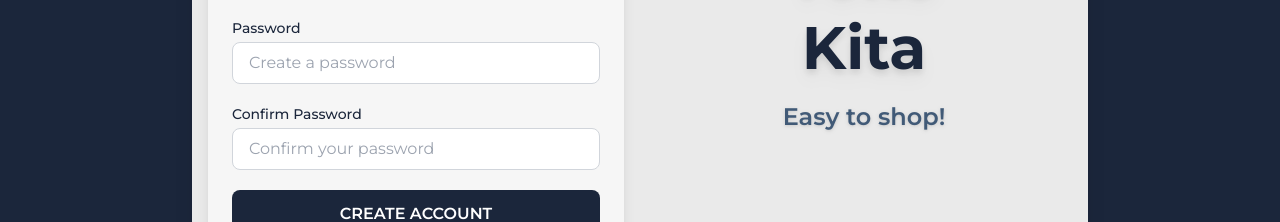
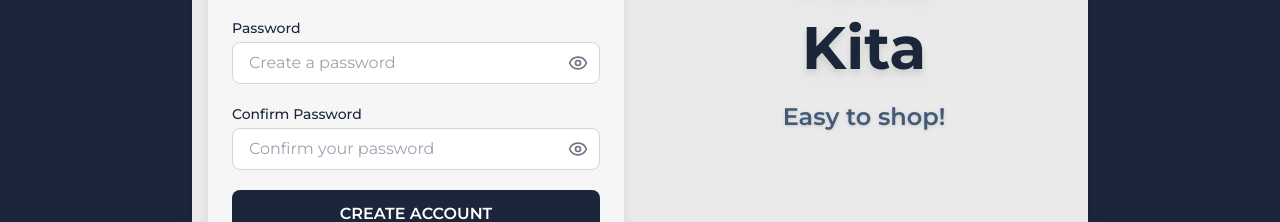
Before and after one commit to mohamadsolkhannawawi/Project-PBP-Mini-Commerce, a React (Vite) app in the folder frontend/: page /register in a window 1280 px wide. Shown: the part 366-588 px from the top of the page. Built offline with nearby package versions, Linux system fonts and the light colour scheme.

Commit message:
feat(auth): add password visibility toggle to login and register pages

```diff
--- a/frontend/src/pages/LoginPage.jsx
+++ b/frontend/src/pages/LoginPage.jsx
@@ -1,20 +1,21 @@
 import React, { useState } from 'react';
 import { Link, useNavigate } from 'react-router-dom';
 import { useAuth } from '../contexts/AuthContext';
+import { Eye, EyeOff } from 'lucide-react';
 
 function LoginPage() {
     const navigate = useNavigate();
-    const { login, user } = useAuth();
+    const { login } = useAuth();
     const [email, setEmail] = useState('');
     const [password, setPassword] = useState('');
     const [error, setError] = useState(null);
+    const [showPassword, setShowPassword] = useState(false);
 
     const handleSubmit = async (e) => {
         e.preventDefault();
         setError(null);
         try {
             const response = await login({ email, password });
-            // Cek role setelah login berhasil
             if (response.data.user.role === 'admin') {
                 navigate('/admin');
             } else {
@@ -26,8 +27,7 @@
             } else if (err.response && err.response.data.errors) {
                 const messages = Object.values(err.response.data.errors).flat();
                 setError(messages.join(' '));
-            }
-            else {
+            } else {
                 setError('Terjadi kesalahan. Silakan coba lagi.');
             }
         }
@@ -62,16 +62,25 @@
                                 <label htmlFor="password" className="block text-sm font-medium mb-1" style={{ color: '#1B263B' }}>
                                     Password
                                 </label>
+                                <div className="relative">
                                     <input
                                         id="password"
                                         name="password"
-                                    type="password"
+                                        type={showPassword ? 'text' : 'password'}
                                         required
                                         className="w-full px-4 py-2 rounded-lg border border-gray-300 focus:ring-2 focus:ring-[#1B263B] focus:border-[#1B263B] text-[#1B263B] placeholder-gray-400"
                                         placeholder="Enter your password"
                                         value={password}
                                         onChange={(e) => setPassword(e.target.value)}
                                     />
+                                    <button
+                                        type="button"
+                                        onClick={() => setShowPassword(!showPassword)}
+                                        className="absolute inset-y-0 right-0 pr-3 flex items-center text-gray-500 hover:text-gray-700"
+                                    >
+                                        {showPassword ? <EyeOff size={20} /> : <Eye size={20} />}
+                                    </button>
+                                </div>
                             </div>
                             {error && (
                                 <div className="p-3 text-sm text-red-700 bg-red-100 rounded-lg">
--- a/frontend/src/pages/RegisterPage.jsx
+++ b/frontend/src/pages/RegisterPage.jsx
@@ -1,6 +1,7 @@
 import React, { useState } from 'react';
 import { Link, useNavigate } from 'react-router-dom';
 import { useAuth } from '../contexts/AuthContext';
+import { Eye, EyeOff } from 'lucide-react';
 
 function RegisterPage() {
     const navigate = useNavigate();
@@ -10,6 +11,8 @@
     const [password, setPassword] = useState('');
     const [confirmPassword, setConfirmPassword] = useState('');
     const [error, setError] = useState(null);
+    const [showPassword, setShowPassword] = useState(false);
+    const [showConfirmPassword, setShowConfirmPassword] = useState(false);
 
     const handleSubmit = async (e) => {
         e.preventDefault();
@@ -80,32 +83,49 @@
                                 <label htmlFor="password" className="block text-sm font-medium mb-1" style={{ color: '#1B263B' }}>
                                     Password
                                 </label>
+                                <div className="relative">
                                     <input
                                         id="password"
                                         name="password"
-                                    type="password"
+                                        type={showPassword ? 'text' : 'password'}
                                         required
-                                    // DIUBAH: className ini diganti untuk menambahkan bingkai
                                         className="w-full px-4 py-2 rounded-lg border border-gray-300 focus:ring-2 focus:ring-[#1B263B] focus:border-[#1B263B] text-[#1B263B] placeholder-gray-400"
                                         placeholder="Create a password"
                                         value={password}
                                         onChange={(e) => setPassword(e.target.value)}
                                     />
+                                    <button
+                                        type="button"
+                                        onClick={() => setShowPassword(!showPassword)}
+                                        className="absolute inset-y-0 right-0 pr-3 flex items-center text-gray-500 hover:text-gray-700"
+                                    >
+                                        {showPassword ? <EyeOff size={20} /> : <Eye size={20} />}
+                                    </button>
+                                </div>
                             </div>
                             <div>
                                 <label htmlFor="confirm-password" className="block text-sm font-medium mb-1" style={{ color: '#1B263B' }}>
                                     Confirm Password
                                 </label>
+                                <div className="relative">
                                     <input
                                         id="confirm-password"
                                         name="confirm-password"
-                                    type="password"
+                                        type={showConfirmPassword ? 'text' : 'password'}
                                         required
                                         className="w-full px-4 py-2 rounded-lg border border-gray-300 focus:ring-2 focus:ring-[#1B263B] focus:border-[#1B263B] text-[#1B263B] placeholder-gray-400"
                                         placeholder="Confirm your password"
                                         value={confirmPassword}
                                         onChange={(e) => setConfirmPassword(e.target.value)}
                                     />
+                                    <button
+                                        type="button"
+                                        onClick={() => setShowConfirmPassword(!showConfirmPassword)}
+                                        className="absolute inset-y-0 right-0 pr-3 flex items-center text-gray-500 hover:text-gray-700"
+                                    >
+                                        {showConfirmPassword ? <EyeOff size={20} /> : <Eye size={20} />}
+                                    </button>
+                                </div>
                             </div>
                             {error && (
                                 <div className="p-3 text-sm text-red-700 bg-red-100 rounded-lg">
```
Lines whose indentation alone changed are shown as unchanged.
